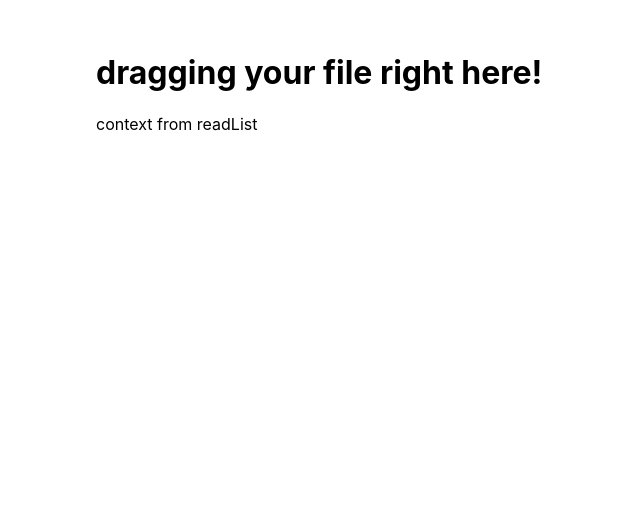
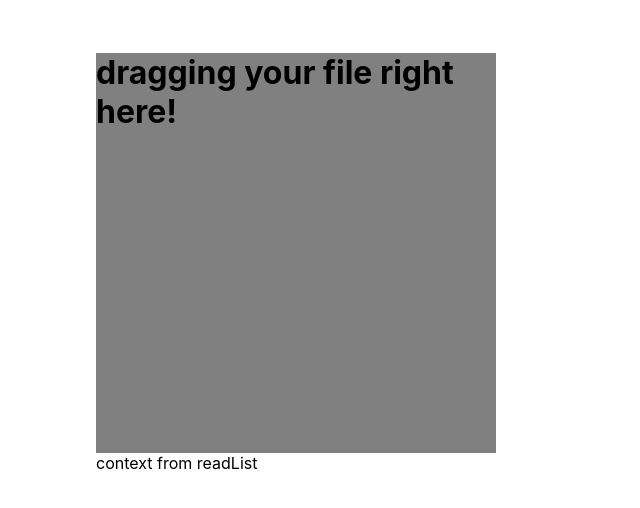
Before and after one commit to ruoyuzhou/TwinTime, an Electron app: page index.html in a window 800 px wide. Shown: the whole page, without its empty margins (0-640 px from the left). Drawn offline with Linux system fonts and the light colour scheme; no server answers; files whose address does not match are found by name.

Commit message:
Update index.css

```diff
--- a/index.css
+++ b/index.css
@@ -4,3 +4,13 @@ body {
   max-width: 38rem;
   padding: 2rem;
 }
+
+#holder{
+  width: 400px;
+  height: 400px;
+  background: grey;
+}
+
+#holder hi{
+  font-size: 30px;
+}
```
